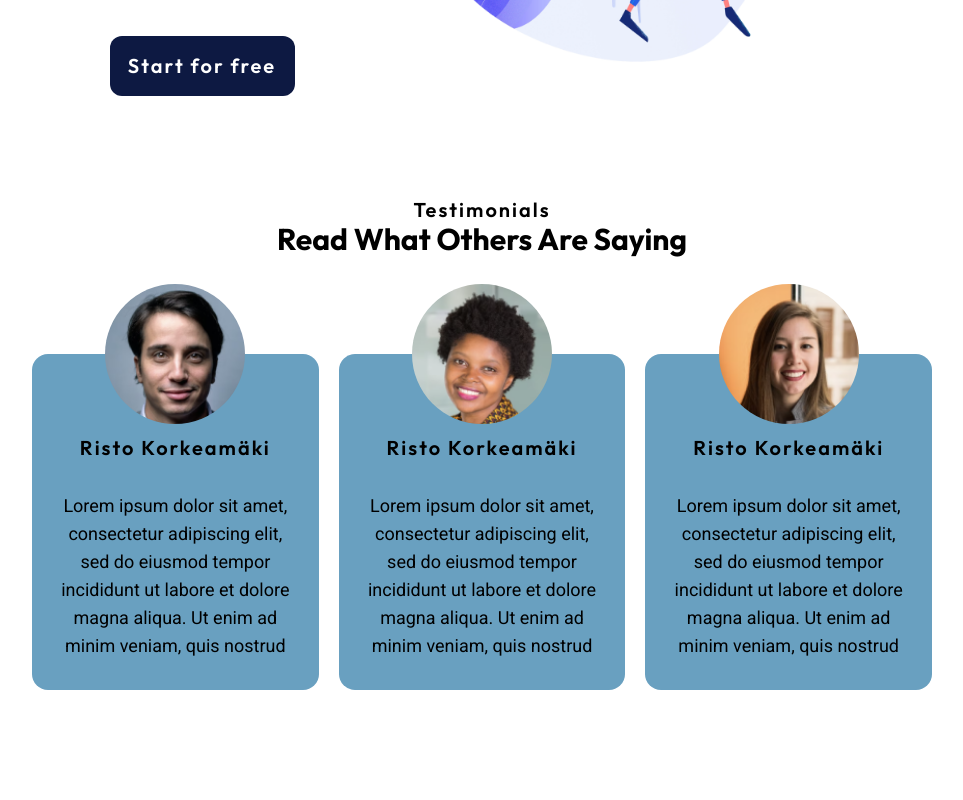
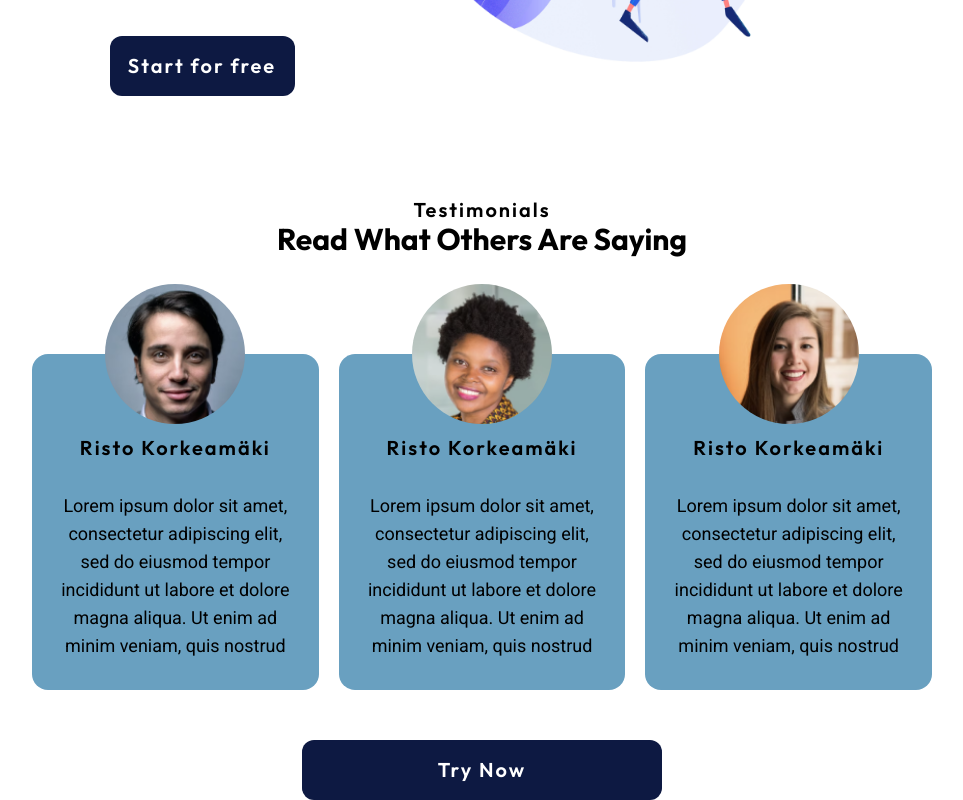
Before and after one commit to shinydev618/CryptoVero_Frontend, a React (Create React App) app: page / in a window 1280 px wide. Shown: the part 1750-2550 px from the top of the page, without its empty margins (158-1121 px from the left). Before the commit the page ends 2440 px from the top, so only its background shows below. Built offline with nearby package versions, Linux system fonts and the light colour scheme.

Commit message:
updated testimonials of landing page

```diff
--- a/src/Pages/Landing.js
+++ b/src/Pages/Landing.js
@@ -164,6 +164,16 @@ const Landing = () => {
               return <CustomEachTestimonials data={each} key={index} />;
             })}
           </PartTestimonialsContent01>
+          <PartTestimonialsButton01>
+            <CustomMainButton
+              width={"100%"}
+              height={"100%"}
+              text={"Try Now"}
+              backColor={"#0D1942"}
+              color={"white"}
+              borderRadius={"12px"}
+            />
+          </PartTestimonialsButton01>
         </PartTestimonials01>
       </PartMax01>
     </StyledComponent>
@@ -483,6 +493,7 @@ const PartTestimonials01 = styled(Box)`
   display: flex;
   width: 100%;
   flex-direction: column;
+  align-items: center;
   margin-top: 100px;
 `;
 
@@ -527,4 +538,11 @@ const PartTestimonialsContent01 = styled(Box)`
   margin-top: 100px;
 `;
 
+const PartTestimonialsButton01 = styled(Box)`
+  display: flex;
+  width: 360px;
+  height: 60px;
+  margin-top: 50px;
+`;
+
 export default Landing;
```
